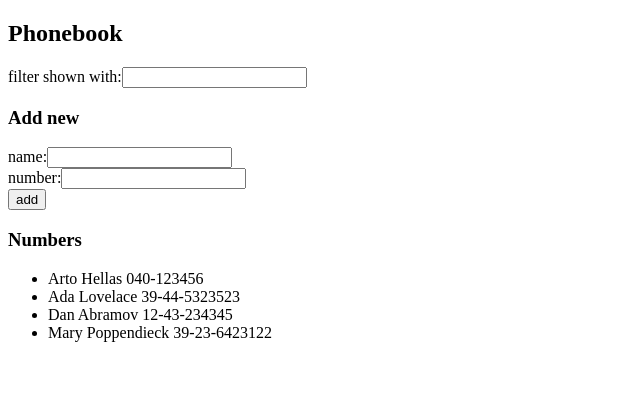
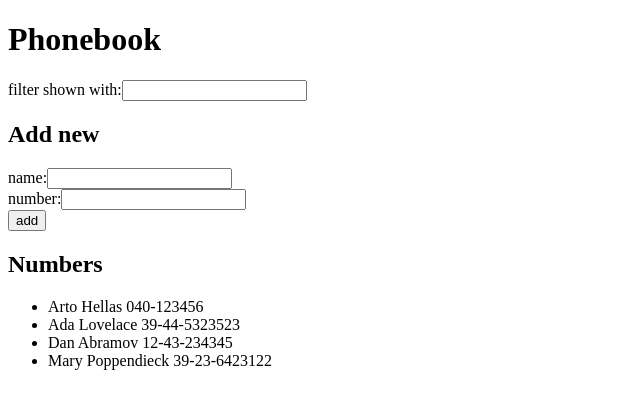
Before and after one commit to alexandremkf/Full-Stack---Parte-2, a React (Vite) app in the folder introdemo/Phonebook/: page / in a window 1280 px wide. Shown: the top 408 px of the page, without its empty margins (0-640 px from the left). Built offline with nearby package versions, Linux system fonts and the light colour scheme.

Commit message:
Fiz o 2.10, que era para somente arrumar e deixar mais bonito o HTML da página.

```diff
--- a/introdemo/Phonebook/src/App.jsx
+++ b/introdemo/Phonebook/src/App.jsx
@@ -55,7 +55,7 @@ const App = () => {
 
   return (
     <div>
-      <h2>Phonebook</h2>
+      <h1>Phonebook</h1>
       <div>
         filter shown with:
         <input
@@ -64,7 +64,7 @@ const App = () => {
         />
       </div>
 
-      <h3>Add new</h3>
+      <h2>Add new</h2>
       <form onSubmit={addPerson}>
         <div>
           name:
@@ -85,7 +85,7 @@ const App = () => {
         </div>
       </form>
 
-      <h3>Numbers</h3>
+      <h2>Numbers</h2>
       <ul>
         {personsToShow.map(person => (
           <li key={person.id}>
```
